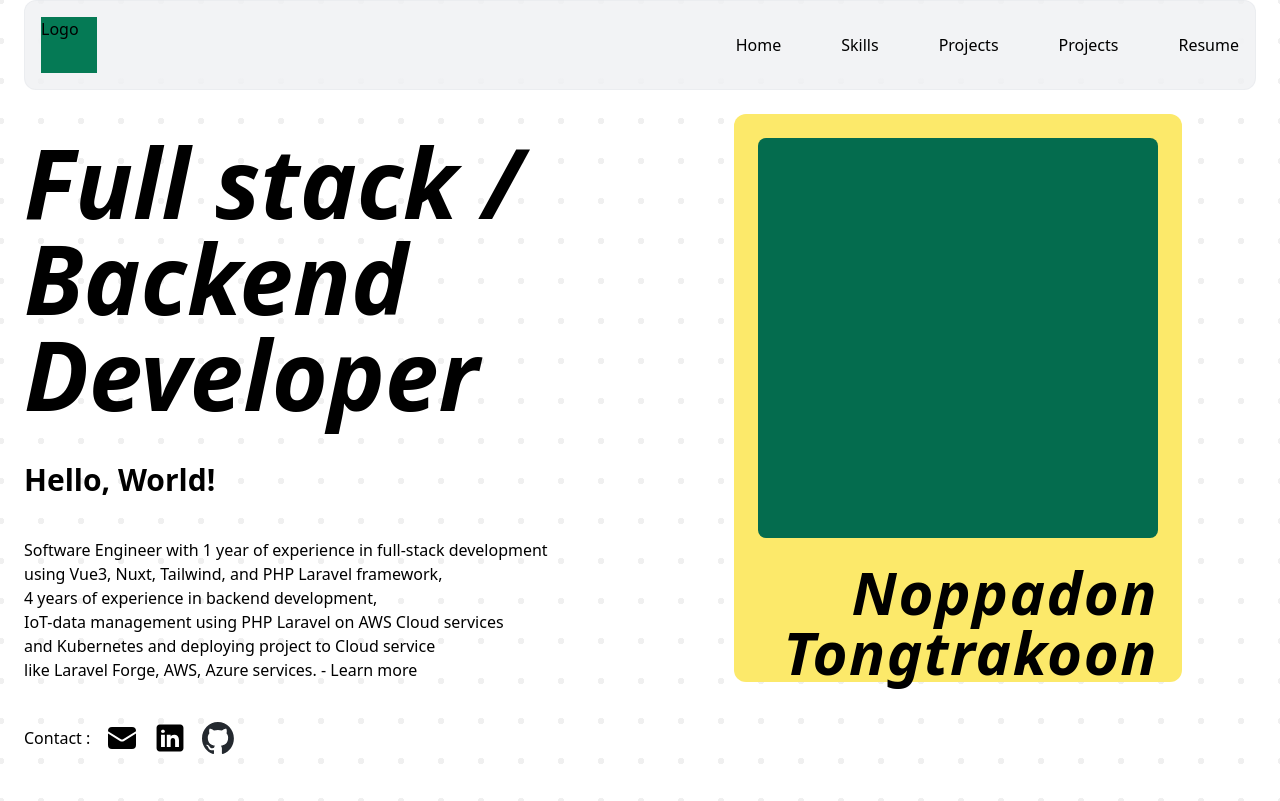
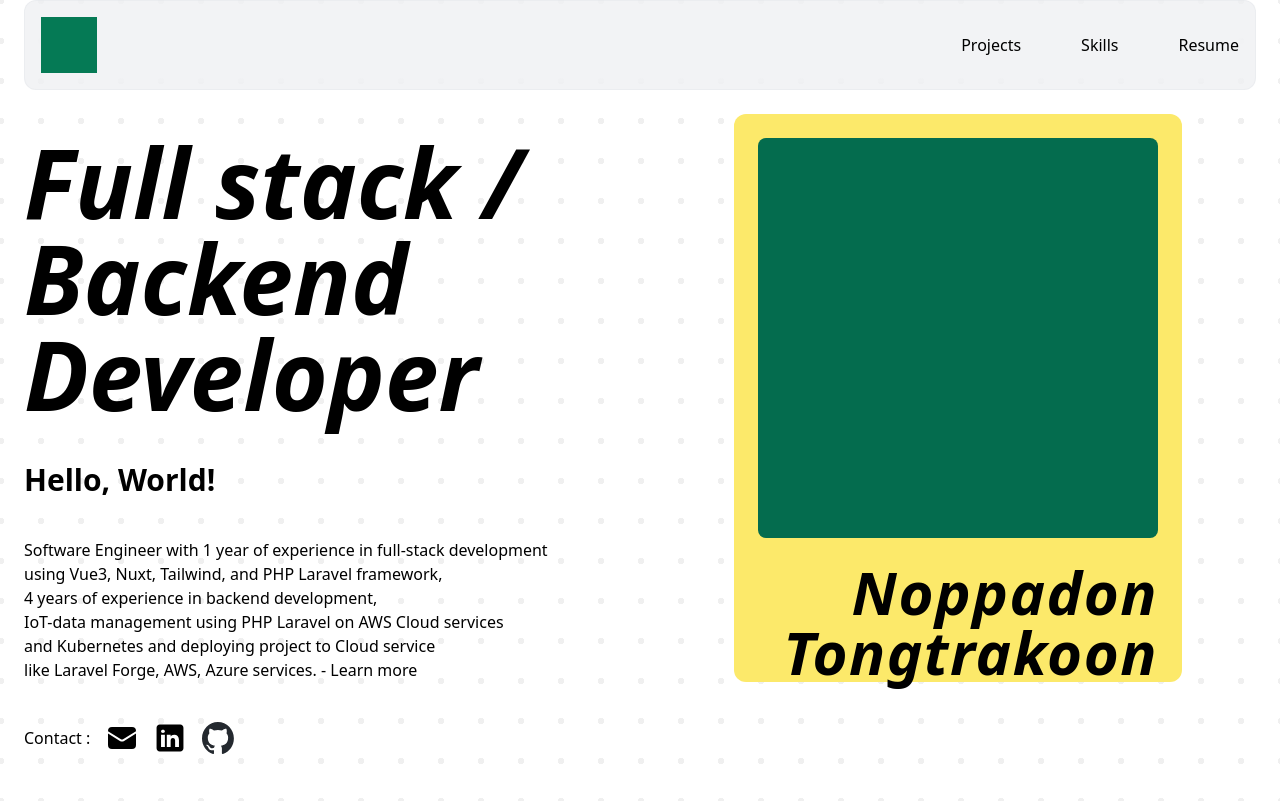
Before and after one commit to Note5019/noppadon-ttk-portfolio-web, a React (Vite) app: page / in a window 1280 px wide. Shown: the top 801 px of the page. Built offline with nearby package versions, Linux system fonts and the light colour scheme.

Commit message:
Edit Header

```diff
--- a/src/components/Header.tsx
+++ b/src/components/Header.tsx
@@ -4,12 +4,10 @@ export default function Header() {
   return (
     <header className="overflow-hidden sticky top-0 z-10 container">
       <div className="flex items-center justify-between gap-15 rounded-xl border border-gray-200/50 bg-gray-200/50 p-4 backdrop-blur-lg">
-        <div className="h-[56px] w-[56px] bg-green-600">Logo</div>
+        <Link to="/" className="h-[56px] w-[56px] bg-green-600"></Link>
         <div className="flex justify-around gap-15">
-          <div>Home</div>
+          <Link to="/projects">Projects</Link>
           <div>Skills</div>
-          <div>Projects</div>
-          <Link to="/projects">Projects</Link>
           <div>Resume</div>
           {/* TODO: dark mode ? */}
           {/* <button data-color-mode-switch>Toggle COLOR MODE 💡</button>
```
